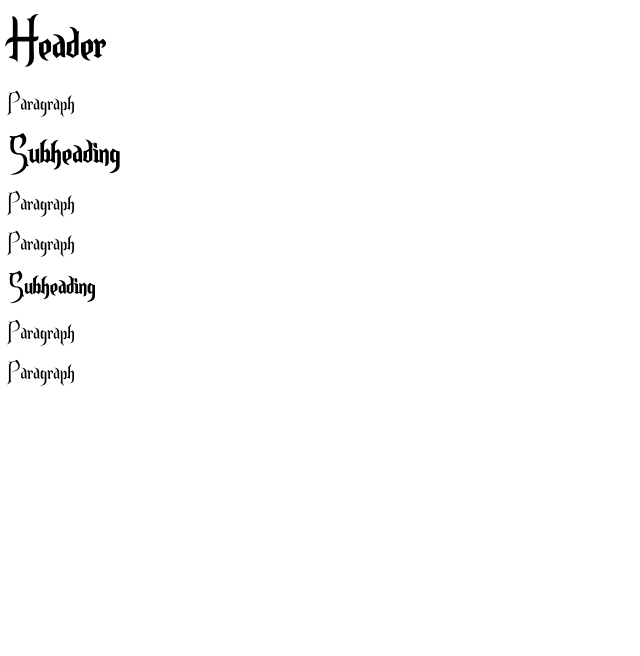
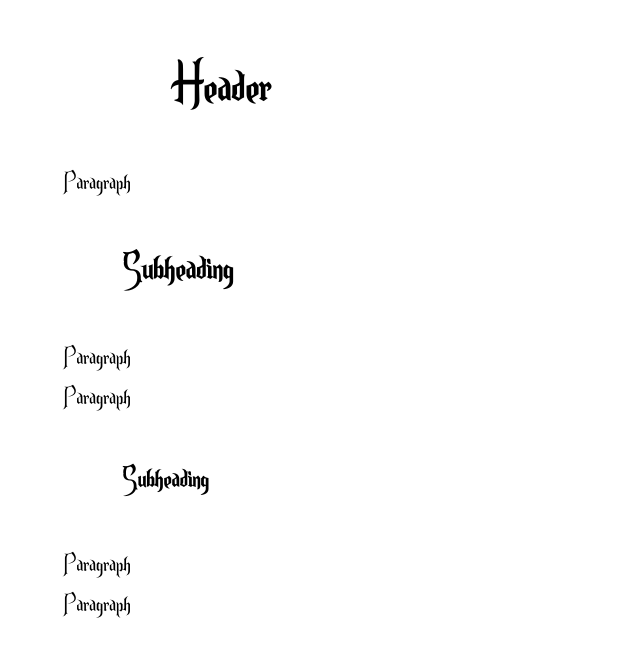
Before and after one commit to JazarHinko/JazarHinko.github.io, a website: page docs/cs212/homework/3.html in a window 1280 px wide. Shown: the whole page, without its empty margins (0-640 px from the left). Drawn offline with Linux system fonts and the light colour scheme.

Commit message:
Update styles.css

```diff
--- a/docs/cs212/homework/styles.css
+++ b/docs/cs212/homework/styles.css
@@ -6,29 +6,29 @@
 body {
     line-height: 1.5;
     font-family: endor;
-    margain: 5%;
+    margin: 5%;
 }
 
 header {
     line-height: 1.5;
     font-family: endor;
-    margain: 5%;
+    margin: 5%;
 }
 
 header p {
     line-height: 1.5;
     font-family: endor;
-    margain: 5%;
+    margin: 5%;
 }
 
 h1, h2, h3 {
     line-height: 1.5;
     font-family: endor;
-    margain: 5%;
+    margin: 5%;
 }
 
 h2, h3 {
     line-height: 1.5;
     font-family: endor;
-    margain: 5%;
+    margin: 5%;
 }
```
